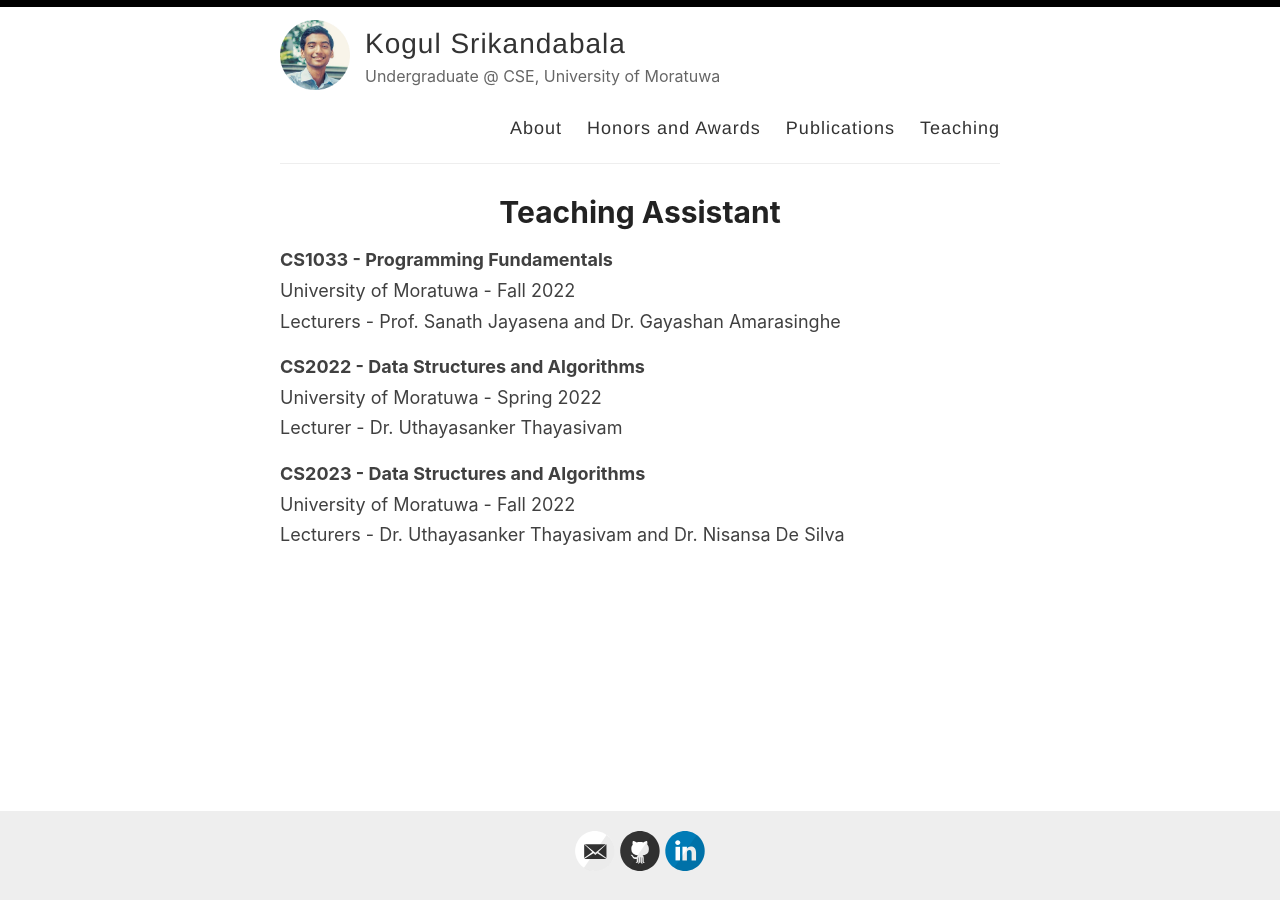
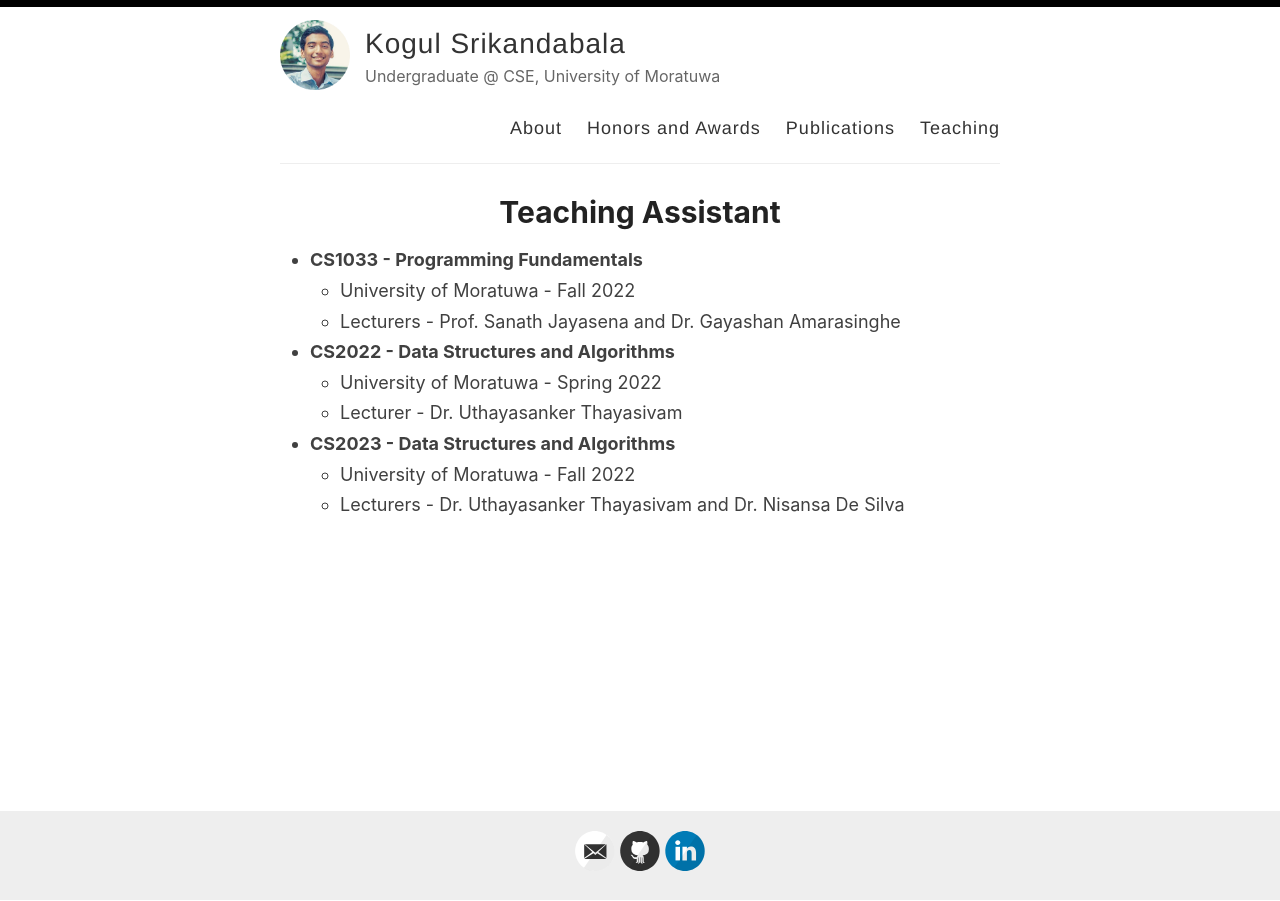
Before and after one commit to Skogul1997/Skogul1997.github.io, a Jekyll site: the page built from _pages/teaching.md, in a window 1280 px wide. Built offline with Jekyll 4.4.1, drawn with Linux system fonts in a browser that asks for light colours.

```diff
--- a/_pages/teaching.md
+++ b/_pages/teaching.md
@@ -6,14 +6,14 @@ title: Teaching
 
 # Teaching Assistant
 
-**CS1033 - Programming Fundamentals**\
-University of Moratuwa - Fall 2022\
-Lecturers - Prof. Sanath Jayasena and Dr. Gayashan Amarasinghe
+- **CS1033 - Programming Fundamentals**
+  - University of Moratuwa - Fall 2022
+  - Lecturers - Prof. Sanath Jayasena and Dr. Gayashan Amarasinghe
 
-**CS2022 - Data Structures and Algorithms**\
-University of Moratuwa - Spring 2022\
-Lecturer - Dr. Uthayasanker Thayasivam
+- **CS2022 - Data Structures and Algorithms**
+  - University of Moratuwa - Spring 2022
+  - Lecturer - Dr. Uthayasanker Thayasivam
 
-**CS2023 - Data Structures and Algorithms**\
-University of Moratuwa - Fall 2022\
-Lecturers - Dr. Uthayasanker Thayasivam and Dr. Nisansa De Silva
+- **CS2023 - Data Structures and Algorithms**
+  - University of Moratuwa - Fall 2022
+  - Lecturers - Dr. Uthayasanker Thayasivam and Dr. Nisansa De Silva
```
